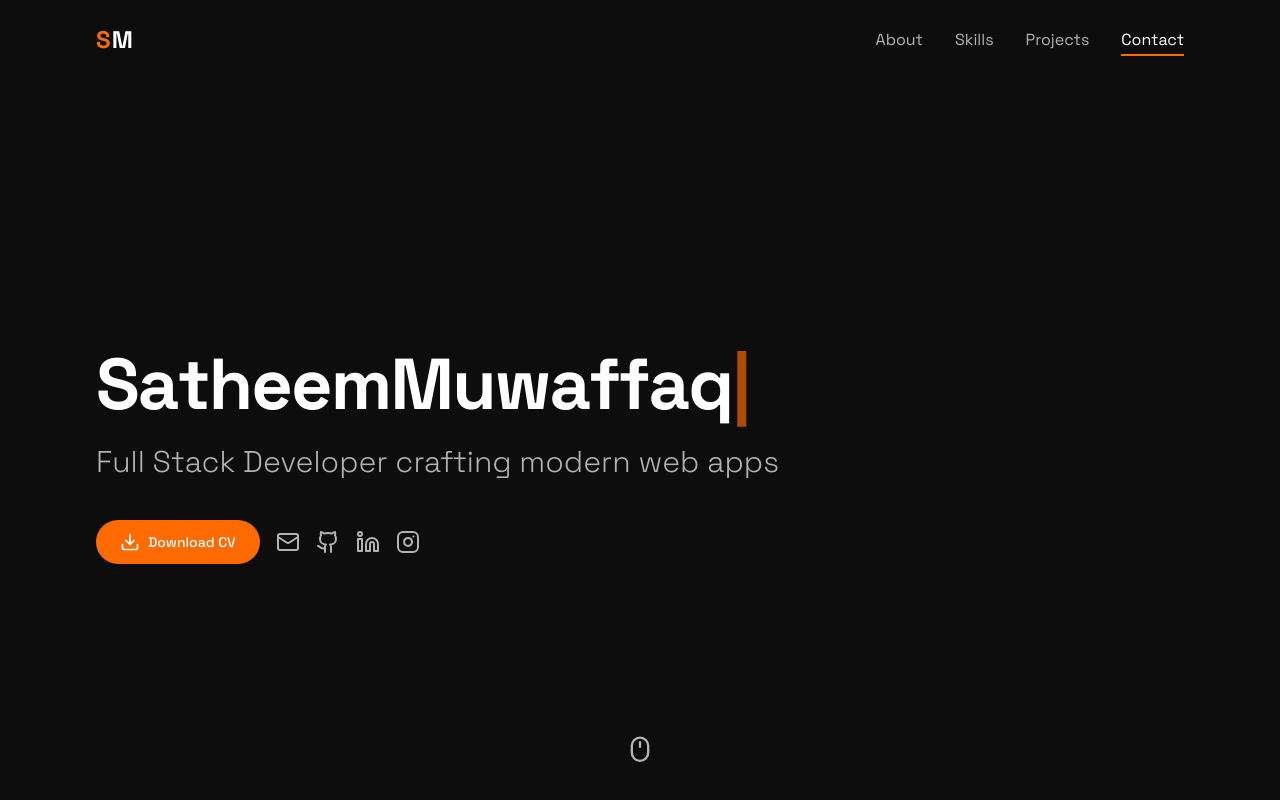
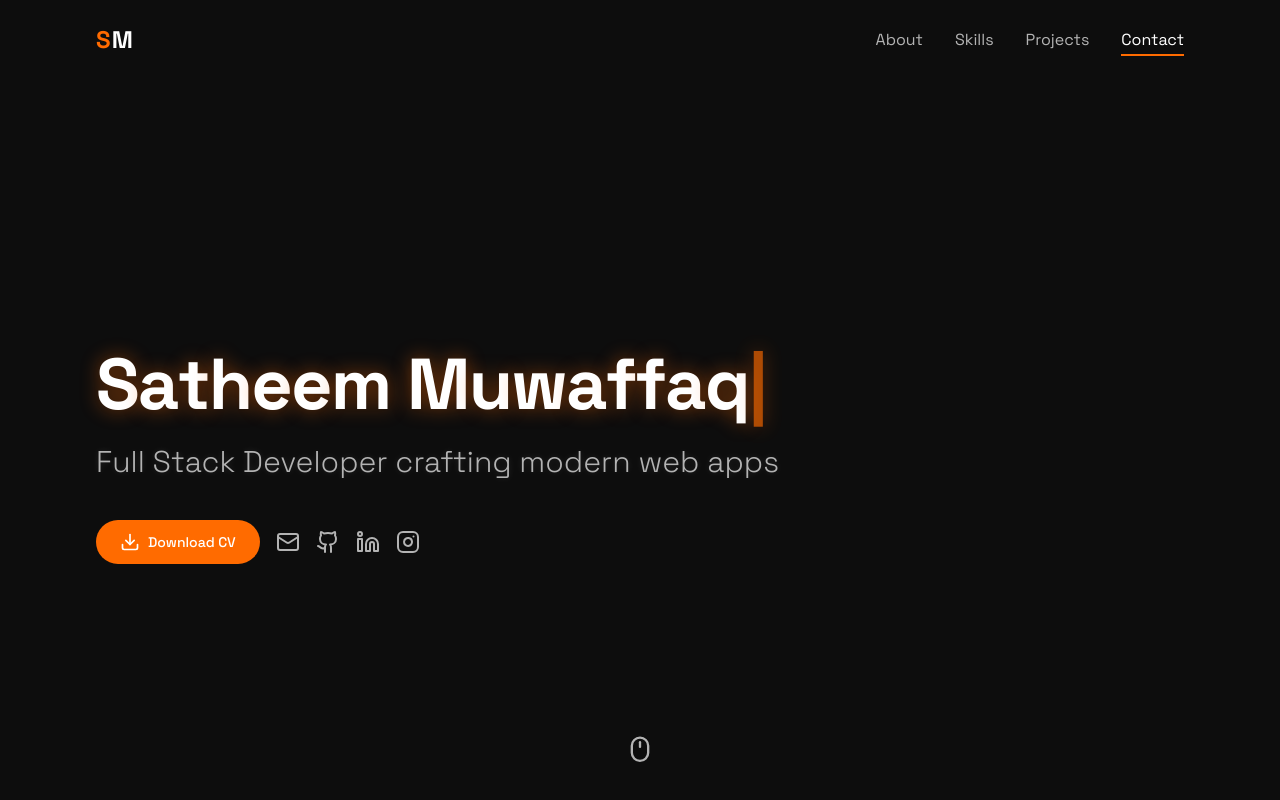
Before and after one commit to satheem/satheem-portfolio, a React (Vite) app: page / in a window 1280 px wide. Shown: the top 800 px of the page. Built offline with nearby package versions, Linux system fonts and the light colour scheme.

Commit message:
feat: Enhance hero section and section visibility
Adjusts the hero section to prevent horizontal scroll and adds a subtle text shadow animation to the name. Also refines the `useInView` threshold for sections to improve active state detection.

```diff
--- a/App.tsx
+++ b/App.tsx
@@ -13,7 +13,7 @@ const App = () => {
   const [activeSection, setActiveSection] = useState('hero');
 
   return (
-    <div className="bg-[#0D0D0D] text-white font-sans antialiased">
+    <div className="bg-[#0D0D0D] text-white font-sans antialiased overflow-x-hidden">
       <Cursor />
       <Header activeSection={activeSection} />
       <main className="container mx-auto px-6 md:px-12 lg:px-24">
--- a/components/Hero.tsx
+++ b/components/Hero.tsx
@@ -66,7 +66,7 @@ const Hero = ({ setActiveSection }: HeroProps) => {
   };
 
   return (
-    <section ref={ref} id="hero" className="relative min-h-screen flex items-center justify-center md:justify-start text-center md:text-left overflow-hidden pt-28">
+    <section ref={ref} id="hero" className="relative min-h-screen flex items-center justify-center md:justify-start text-center md:text-left pt-28">
       {/* Background Effects Container */}
       <div className="absolute inset-0 -z-10" aria-hidden="true">
         {/* Pulsing Orb */}
@@ -103,7 +103,7 @@ const Hero = ({ setActiveSection }: HeroProps) => {
 
         {/* Left & Right Shadow Vignette */}
         <div className="absolute top-0 left-0 h-full w-2/5 bg-gradient-to-r from-[#0D0D0D] to-transparent" />
-        <div className="absolute top-0 right-0 h-full w-2/5 bg-gradient-to-l from-[#0D0D0D] to-transparent" />
+        <div className="absolute top-0 right-0 h-full w-2/f bg-gradient-to-l from-[#0D0D0D] to-transparent" />
       </div>
 
       <motion.div
@@ -116,10 +116,22 @@ const Hero = ({ setActiveSection }: HeroProps) => {
           variants={nameVariants}
           onAnimationComplete={() => setIsNameAnimationComplete(true)}
           className="text-3xl sm:text-5xl md:text-7xl font-bold tracking-tight"
+          animate={{
+            textShadow: [
+              "0 0 8px rgba(255, 107, 0, 0.3)",
+              "0 0 20px rgba(255, 107, 0, 0.5)",
+              "0 0 8px rgba(255, 107, 0, 0.3)",
+            ]
+          }}
+          transition={{
+            duration: 4,
+            repeat: Infinity,
+            ease: "easeInOut"
+          }}
         >
           {name.split("").map((char, index) => (
             <motion.span key={index} variants={letterVariants} className="inline-block">
-              {char === " " ? " " : char}
+              {char === " " ? "\u00A0" : char}
             </motion.span>
           ))}
           <motion.span
@@ -131,7 +143,23 @@ const Hero = ({ setActiveSection }: HeroProps) => {
             |
           </motion.span>
         </motion.h1>
-        <motion.h2 variants={itemVariants} className="text-lg sm:text-2xl md:text-3xl font-light text-[#B3B3B3]">
+        <motion.h2
+          variants={itemVariants}
+          className="text-lg sm:text-2xl md:text-3xl font-light text-[#B3B3B3]"
+          animate={{
+             textShadow: [
+              "0 0 4px rgba(255, 255, 255, 0.1)",
+              "0 0 12px rgba(255, 255, 255, 0.2)",
+              "0 0 4px rgba(255, 255, 255, 0.1)",
+            ]
+          }}
+           transition={{
+            duration: 5,
+            repeat: Infinity,
+            ease: "easeInOut",
+            delay: 0.5
+          }}
+        >
           Full Stack Developer crafting modern web apps
         </motion.h2>
         <motion.div variants={itemVariants} className="flex flex-col sm:flex-row items-center justify-center md:justify-start space-y-4 sm:space-y-0 sm:space-x-4 pt-4">
--- a/components/Section.tsx
+++ b/components/Section.tsx
@@ -11,7 +11,7 @@ interface SectionProps {
 
 const Section = ({ id, title, children, setActiveSection }: SectionProps) => {
   const ref = useRef<HTMLElement>(null);
-  const isInView = useInView(ref, { amount: 0.5 });
+  const isInView = useInView(ref, { amount: 0.15 });
 
   useEffect(() => {
     if (isInView) {
```
